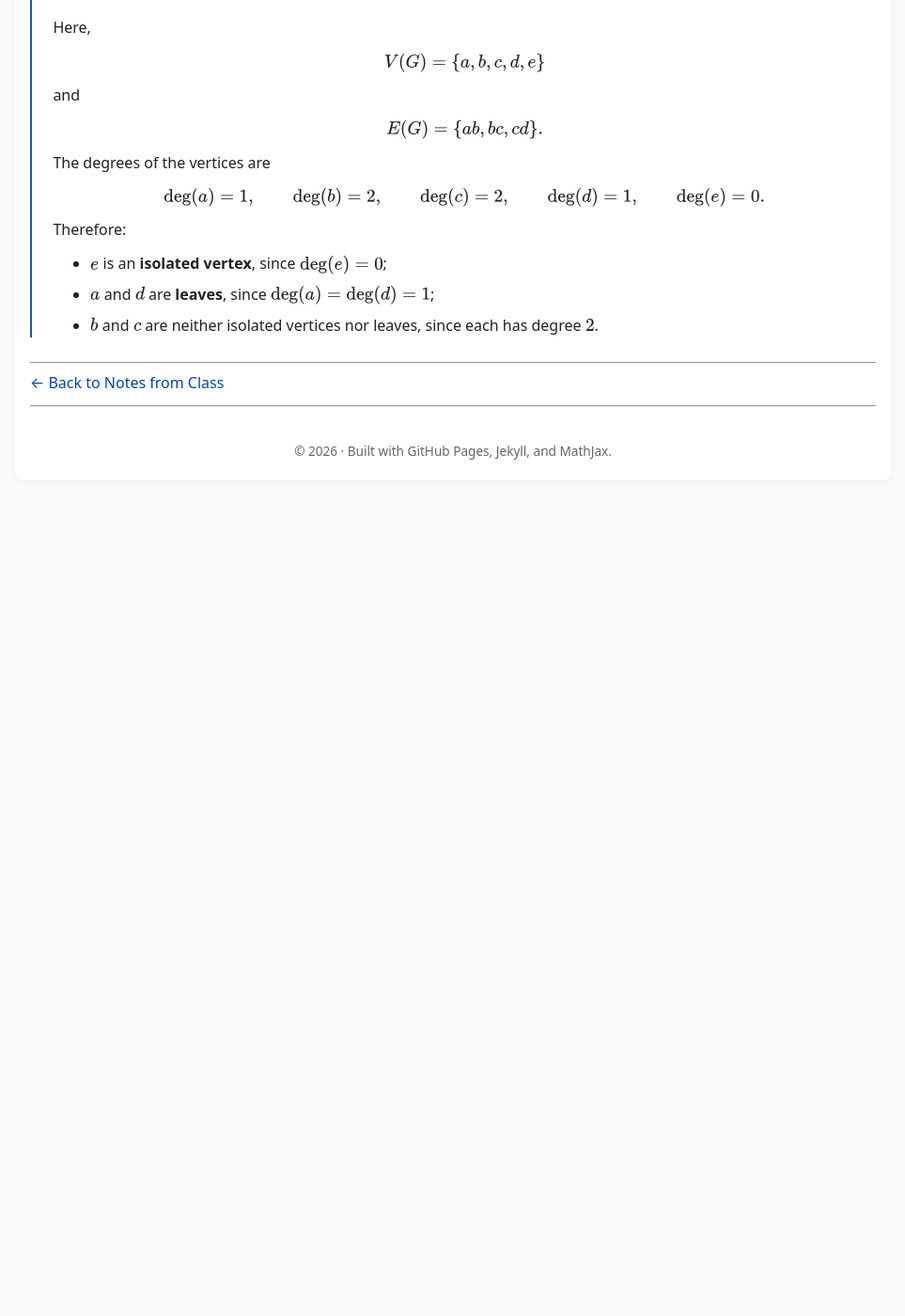
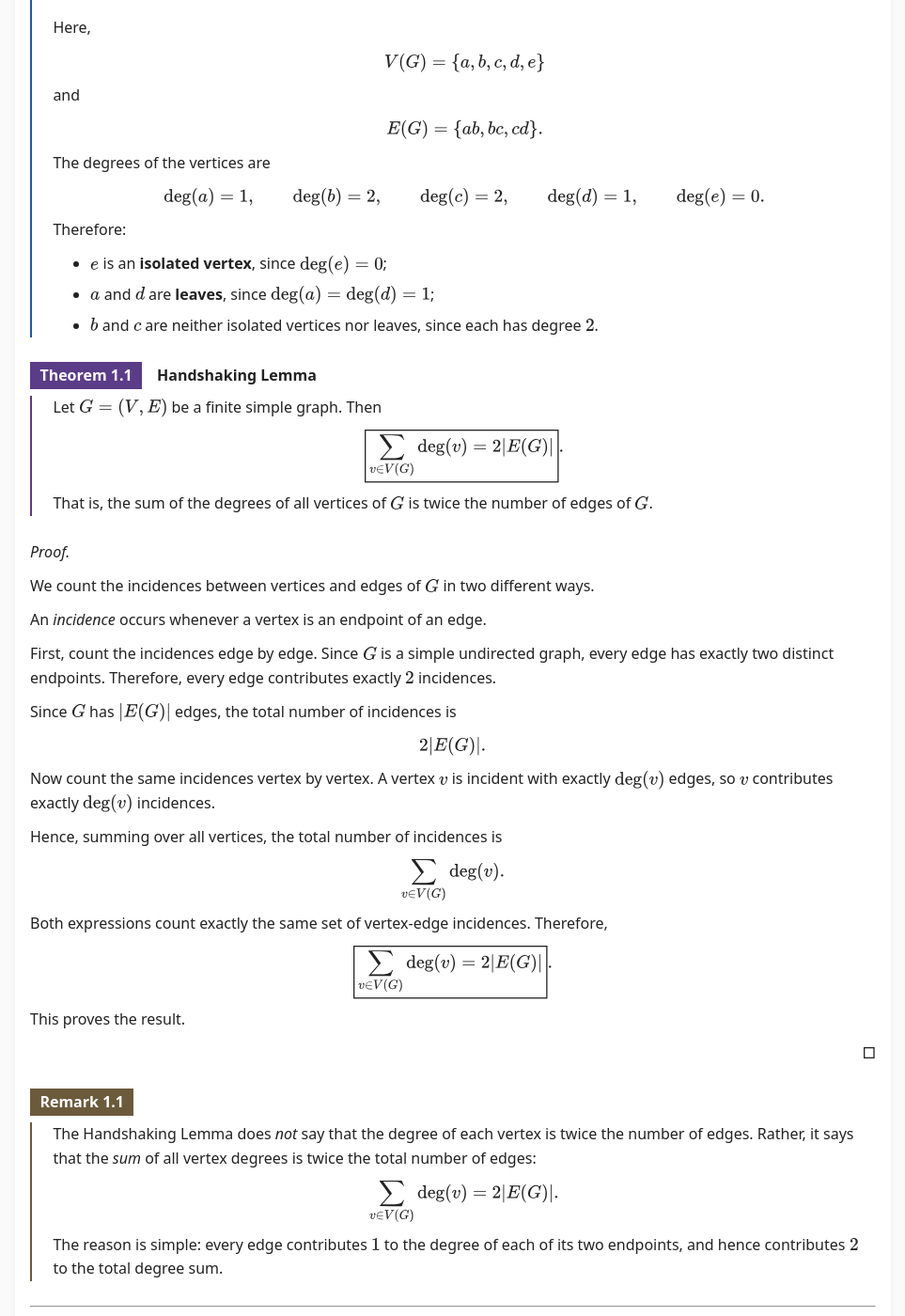
Before and after one commit to SaleemKamaludin/SaleemKamaludin.github.io, a Jekyll site: the page built from courses/math-2276/notes-from-class/supplementary-lecture-4/index.md, in a window 1280 px wide and 1400 px high, scrolled down 1668 px. Shown: the whole window at 94% size, without its empty margins (158-1121 px from the left). Built offline with Jekyll 4.4.1, drawn with Linux system fonts in a browser that asks for light colours; before the commit the page ends 2211 px from its top, so only the background shows below that.

Commit message:
Add Handshaking Lemma to supplementary Lecture 4 notes

```diff
--- a/courses/math-2276/notes-from-class/supplementary-lecture-4/index.md
+++ b/courses/math-2276/notes-from-class/supplementary-lecture-4/index.md
@@ -319,6 +319,144 @@ These supplementary notes contain typed and expanded material developed during L
 
 </div>
 
+<div id="supp-lecture-4-handshaking-theorem" class="math-env theorem">
+
+  <div class="math-env-heading">
+    <span class="math-env-tag">Theorem 1.1</span>
+    <span class="math-env-title">Handshaking Lemma</span>
+  </div>
+
+  <div class="math-env-body">
+
+    <p>
+      Let \(G=(V,E)\) be a finite simple graph. Then
+    </p>
+
+    <div class="display-math">
+
+    \[
+    \boxed{
+    \sum_{v\in V(G)} \deg(v)=2|E(G)|
+    }.
+    \]
+
+    </div>
+
+    <p>
+      That is, the sum of the degrees of all vertices of \(G\) is twice the
+      number of edges of \(G\).
+    </p>
+
+  </div>
+
+</div>
+
+
+<div id="supp-lecture-4-handshaking-proof" class="proof">
+
+  <div class="proof-title">Proof.</div>
+
+  <p>
+    We count the incidences between vertices and edges of \(G\) in two
+    different ways.
+  </p>
+
+  <p>
+    An <em>incidence</em> occurs whenever a vertex is an endpoint of an edge.
+  </p>
+
+  <p>
+    First, count the incidences edge by edge. Since \(G\) is a simple
+    undirected graph, every edge has exactly two distinct endpoints.
+    Therefore, every edge contributes exactly \(2\) incidences.
+  </p>
+
+  <p>
+    Since \(G\) has \(|E(G)|\) edges, the total number of incidences is
+  </p>
+
+  <div class="display-math">
+
+  \[
+  2|E(G)|.
+  \]
+
+  </div>
+
+  <p>
+    Now count the same incidences vertex by vertex. A vertex \(v\) is incident
+    with exactly \(\deg(v)\) edges, so \(v\) contributes exactly
+    \(\deg(v)\) incidences.
+  </p>
+
+  <p>
+    Hence, summing over all vertices, the total number of incidences is
+  </p>
+
+  <div class="display-math">
+
+  \[
+  \sum_{v\in V(G)} \deg(v).
+  \]
+
+  </div>
+
+  <p>
+    Both expressions count exactly the same set of vertex-edge incidences.
+    Therefore,
+  </p>
+
+  <div class="display-math">
+
+  \[
+  \boxed{
+  \sum_{v\in V(G)} \deg(v)=2|E(G)|
+  }.
+  \]
+
+  </div>
+
+  <p>
+    This proves the result.
+  </p>
+
+  <div style="text-align: right;">&#9633;</div>
+
+</div>
+
+
+<div id="supp-lecture-4-handshaking-remark" class="math-env remark">
+
+  <div class="math-env-heading">
+    <span class="math-env-tag">Remark 1.1</span>
+  </div>
+
+  <div class="math-env-body">
+
+    <p>
+      The Handshaking Lemma does <em>not</em> say that the degree of each
+      vertex is twice the number of edges. Rather, it says that the
+      <em>sum</em> of all vertex degrees is twice the total number of edges:
+    </p>
+
+    <div class="display-math">
+
+    \[
+    \sum_{v\in V(G)}\deg(v)=2|E(G)|.
+    \]
+
+    </div>
+
+    <p>
+      The reason is simple: every edge contributes \(1\) to the degree of
+      each of its two endpoints, and hence contributes \(2\) to the total
+      degree sum.
+    </p>
+
+  </div>
+
+</div>
+
 ---
 
 [← Back to Notes from Class]({{ '/courses/math-2276/notes-from-class/' | relative_url }})
```
